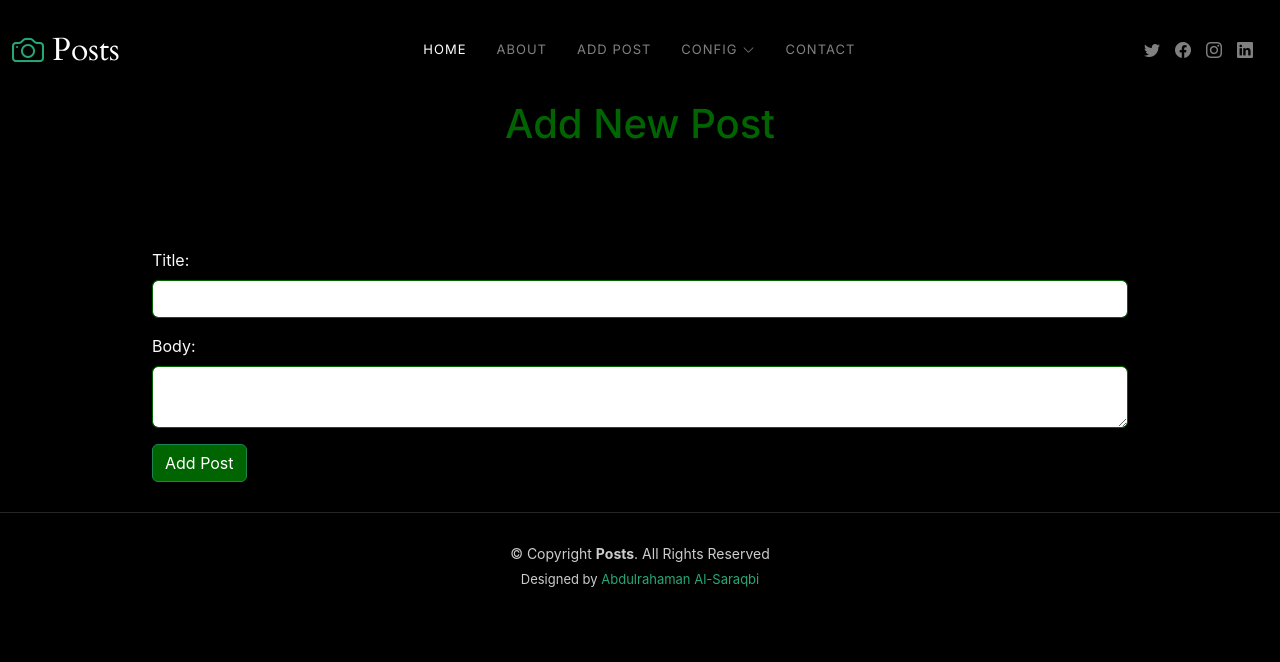
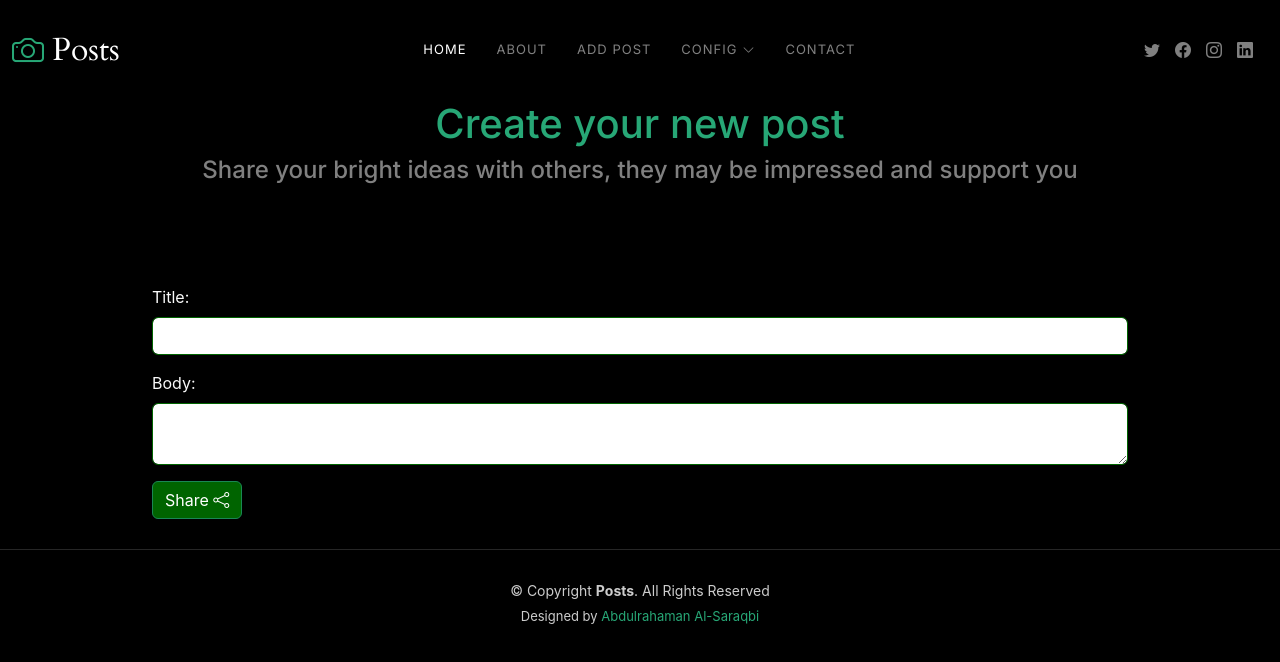
Before and after one commit to Abdalrhmanal/TaskFrist-Reacr-Abdulrahamn-Alsaraqbo, a React (Create React App) app: page /addpost in a window 1280 px wide. Shown: the top 662 px of the page. Built offline with nearby package versions, Linux system fonts and the light colour scheme.

Commit message:
Edit Post -1

```diff
--- a/src/Components/Post/CreatePost.jsx
+++ b/src/Components/Post/CreatePost.jsx
@@ -38,7 +38,8 @@ function AddPage() {
 
   return (
     <>
-      <h1 className="text-center" style={{ color: 'darkgreen', marginTop: '100px' }}>Add New Post</h1>
+      <h1 className="text-center" style={{ color: 'rgb(39, 167, 118)', marginTop: '100px' }}>Create your new post</h1>
+      <h4 className="text-center" style={{ color: 'gray' }}>Share your bright ideas with others, they may be impressed and support you</h4>
       <div className="container" style={{ width: '80%', margin: 'auto' ,marginTop: '100px'}}>
         <form onSubmit={handleSubmit} className="container mt-5">
           <div className="mb-3">
@@ -64,7 +65,7 @@ function AddPage() {
               style={{ borderColor: 'darkgreen' }}
             />
           </div>
-          <button type="submit" className="btn btn-success" style={{ backgroundColor: 'darkgreen' }}>Add Post</button>
+          <button type="submit" className="btn btn-success" style={{ backgroundColor: 'darkgreen' }}>Share <i className="bi bi-share"></i></button>
         </form>
       </div>
     </>
--- a/src/Components/Post/DetailsPost.jsx
+++ b/src/Components/Post/DetailsPost.jsx
@@ -65,11 +65,11 @@ function PostDetailsPage() {
           </div>
           <hr />
           <div id='comments' className="row justify-content-between gy-4 mt-4">
-            <div className="col-lg-12 text-center" style={{ color: 'grey' }}>
+            <div className="col-lg-12 text-center" style={{ color: 'rgb(39, 167, 118)' }}>
               <h3>Comments</h3>
               <p>No comments yet</p>
             </div>
-            <div className="col-lg-12 text-center" style={{ color: 'grey' }}>
+            <div className="col-lg-12 text-center" style={{ color: 'rgb(39, 167, 118)' }}>
               <form action="" className="d-flex justify-content-center">
                 <input type="text" className="form-control" style={{ width: '700px' }} placeholder="Add a comment" />
                 <button type="submit" className="btn btn-success ms-2"><i className="bi bi-send"></i></button>
```
